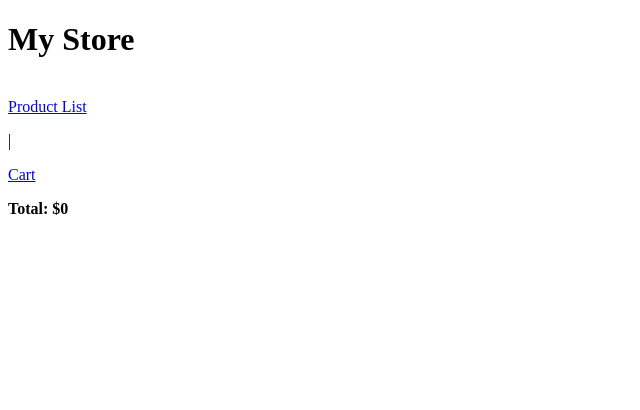
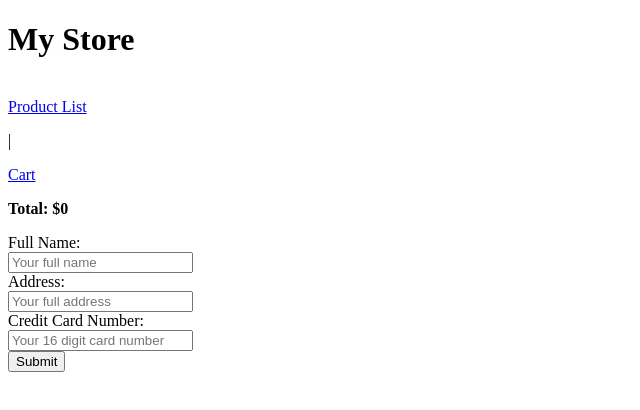
Before and after one commit to DanyylCon/my-store-angular, an Angular app: page /cart in a window 1280 px wide. Shown: the top 410 px of the page, without its empty margins (0-640 px from the left). Built offline with nearby package versions, Linux system fonts and the light colour scheme.

Commit message:
create user-form component

```diff
--- a/src/app/cart/cart.component.html
+++ b/src/app/cart/cart.component.html
@@ -2,3 +2,6 @@
     <app-cart-item *ngFor="let item of cartProducts" [cartProduct]="item" (quantityNotify)="recalculateTotal()"></app-cart-item>
     <p><strong>Total: ${{total}}</strong></p>
 </section>
+<section>
+    <app-user-form></app-user-form>
+</section>
--- /dev/null
+++ b/src/app/user-form/user-form.component.html
@@ -0,0 +1,15 @@
+<form action="">
+    <label for="name">Full Name:</label>
+    <br>
+    <input type="text" name="name" placeholder="Your full name" [(ngModel)]="name">
+    <br>
+    <label for="address">Address:</label>
+    <br>
+    <input type="text" name="address" placeholder="Your full address" >
+    <br>
+    <label for="card">Credit Card Number:</label>
+    <br>
+    <input type="text" name="card" minlength="16" maxlength="16" placeholder="Your 16 digit card number">
+    <br>
+    <input type="submit" value="Submit">
+</form>
--- /dev/null
+++ b/src/app/user-form/user-form.component.ts
@@ -0,0 +1,17 @@
+import { Component, OnInit } from '@angular/core';
+
+@Component({
+  selector: 'app-user-form',
+  templateUrl: './user-form.component.html',
+  styleUrls: ['./user-form.component.css']
+})
+export class UserFormComponent implements OnInit {
+
+  name: string = '';
+
+  constructor() { }
+
+  ngOnInit(): void {
+  }
+
+}
```
Also changed, not shown: src/app/app.module.ts (+6 -2 lines), src/app/user-form/user-form.component.css (added), 1 other file (tests, documents, lock files or other folders).
